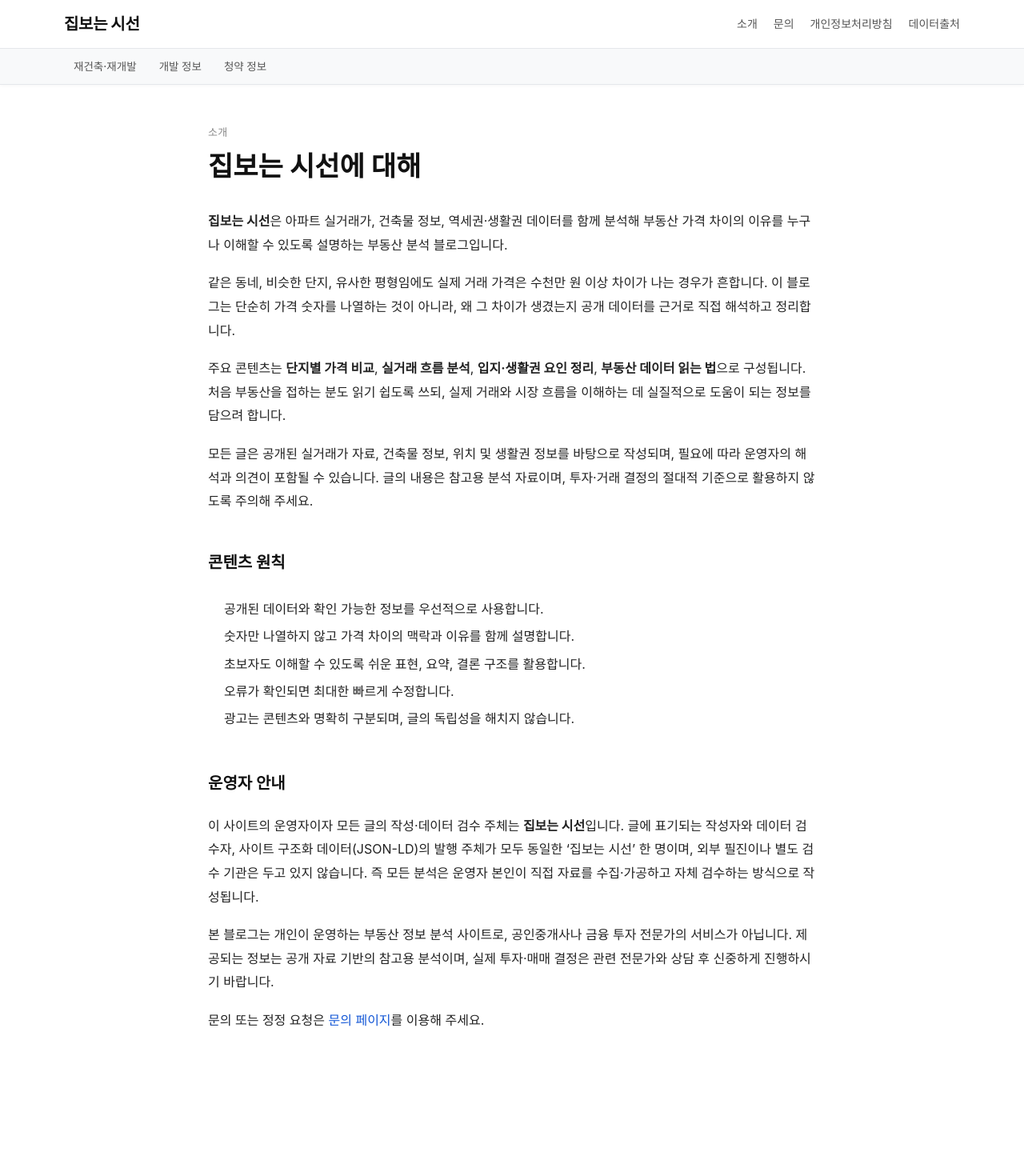
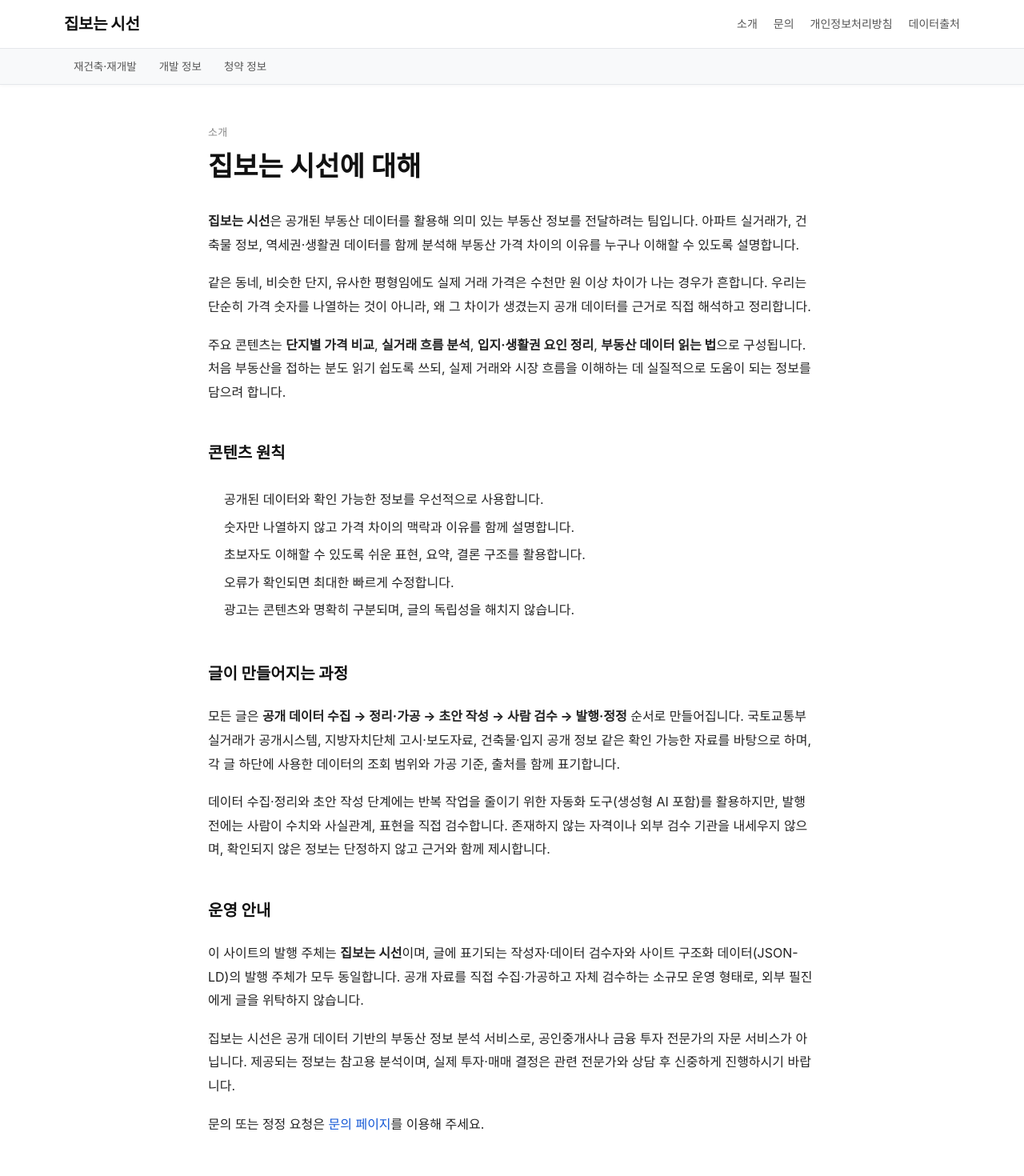
Before and after one commit to mungchi2/assetdata, a Next.js app: page /apt/about in a window 1280 px wide. Shown: the top 1470 px of the page at 80% size. Built offline with nearby package versions, Linux system fonts and the light colour scheme.

Commit message:
소개 페이지 개편: 공공데이터 활용 팀 소개 + 편집 절차·자동화 검수 명시(AdSense A-03)
Co-Authored-By: Claude Fable 5 <noreply@anthropic.com>

```diff
--- a/app/apt/about/page.tsx
+++ b/app/apt/about/page.tsx
@@ -3,7 +3,7 @@ import { siteConfig } from "@/lib/site";
 
 export const metadata: Metadata = {
   title: "소개",
-  description: `${siteConfig.name}은 아파트 실거래가·건축물 정보·입지 데이터를 함께 분석해 부동산 가격 차이의 이유를 쉽게 설명하는 부동산 분석 블로그입니다.`,
+  description: `${siteConfig.name}은 공개된 실거래가·건축물·입지 데이터를 분석해 부동산 가격 차이의 이유를 쉽게 전달하는 팀입니다.`,
   alternates: { canonical: "/apt/about" },
 };
 
@@ -15,12 +15,13 @@ export default function AboutPage() {
 
       <div className="page-section">
         <p>
-          <strong>{siteConfig.name}</strong>은 아파트 실거래가, 건축물 정보, 역세권·생활권 데이터를
-          함께 분석해 부동산 가격 차이의 이유를 누구나 이해할 수 있도록 설명하는 부동산 분석 블로그입니다.
+          <strong>{siteConfig.name}</strong>은 공개된 부동산 데이터를 활용해 의미 있는 부동산 정보를
+          전달하려는 팀입니다. 아파트 실거래가, 건축물 정보, 역세권·생활권 데이터를 함께 분석해
+          부동산 가격 차이의 이유를 누구나 이해할 수 있도록 설명합니다.
         </p>
         <p>
           같은 동네, 비슷한 단지, 유사한 평형임에도 실제 거래 가격은 수천만 원 이상 차이가 나는 경우가
-          흔합니다. 이 블로그는 단순히 가격 숫자를 나열하는 것이 아니라, 왜 그 차이가 생겼는지
+          흔합니다. 우리는 단순히 가격 숫자를 나열하는 것이 아니라, 왜 그 차이가 생겼는지
           공개 데이터를 근거로 직접 해석하고 정리합니다.
         </p>
         <p>
@@ -28,11 +29,6 @@ export default function AboutPage() {
           <strong>입지·생활권 요인 정리</strong>, <strong>부동산 데이터 읽는 법</strong>으로
           구성됩니다. 처음 부동산을 접하는 분도 읽기 쉽도록 쓰되, 실제 거래와 시장 흐름을
           이해하는 데 실질적으로 도움이 되는 정보를 담으려 합니다.
-        </p>
-        <p>
-          모든 글은 공개된 실거래가 자료, 건축물 정보, 위치 및 생활권 정보를 바탕으로 작성되며,
-          필요에 따라 운영자의 해석과 의견이 포함될 수 있습니다. 글의 내용은 참고용 분석 자료이며,
-          투자·거래 결정의 절대적 기준으로 활용하지 않도록 주의해 주세요.
         </p>
       </div>
 
@@ -48,17 +44,31 @@ export default function AboutPage() {
       </div>
 
       <div className="page-section">
-        <h2>운영자 안내</h2>
+        <h2>글이 만들어지는 과정</h2>
         <p>
-          이 사이트의 운영자이자 모든 글의 작성·데이터 검수 주체는 <strong>집보는 시선</strong>입니다.
-          글에 표기되는 작성자와 데이터 검수자, 사이트 구조화 데이터(JSON-LD)의 발행 주체가 모두 동일한
-          &lsquo;집보는 시선&rsquo; 한 명이며, 외부 필진이나 별도 검수 기관은 두고 있지 않습니다. 즉 모든 분석은
-          운영자 본인이 직접 자료를 수집·가공하고 자체 검수하는 방식으로 작성됩니다.
+          모든 글은 <strong>공개 데이터 수집 → 정리·가공 → 초안 작성 → 사람 검수 → 발행·정정</strong>{" "}
+          순서로 만들어집니다. 국토교통부 실거래가 공개시스템, 지방자치단체 고시·보도자료, 건축물·입지
+          공개 정보 같은 확인 가능한 자료를 바탕으로 하며, 각 글 하단에 사용한 데이터의 조회 범위와
+          가공 기준, 출처를 함께 표기합니다.
         </p>
         <p>
-          본 블로그는 개인이 운영하는 부동산 정보 분석 사이트로, 공인중개사나 금융 투자 전문가의
-          서비스가 아닙니다. 제공되는 정보는 공개 자료 기반의 참고용 분석이며, 실제 투자·매매 결정은
-          관련 전문가와 상담 후 신중하게 진행하시기 바랍니다.
+          데이터 수집·정리와 초안 작성 단계에는 반복 작업을 줄이기 위한 자동화 도구(생성형 AI 포함)를
+          활용하지만, 발행 전에는 사람이 수치와 사실관계, 표현을 직접 검수합니다. 존재하지 않는 자격이나
+          외부 검수 기관을 내세우지 않으며, 확인되지 않은 정보는 단정하지 않고 근거와 함께 제시합니다.
+        </p>
+      </div>
+
+      <div className="page-section">
+        <h2>운영 안내</h2>
+        <p>
+          이 사이트의 발행 주체는 <strong>집보는 시선</strong>이며, 글에 표기되는 작성자·데이터 검수자와
+          사이트 구조화 데이터(JSON-LD)의 발행 주체가 모두 동일합니다. 공개 자료를 직접 수집·가공하고
+          자체 검수하는 소규모 운영 형태로, 외부 필진에게 글을 위탁하지 않습니다.
+        </p>
+        <p>
+          집보는 시선은 공개 데이터 기반의 부동산 정보 분석 서비스로, 공인중개사나 금융 투자 전문가의
+          자문 서비스가 아닙니다. 제공되는 정보는 참고용 분석이며, 실제 투자·매매 결정은 관련 전문가와
+          상담 후 신중하게 진행하시기 바랍니다.
         </p>
         <p>
           문의 또는 정정 요청은{" "}
```
